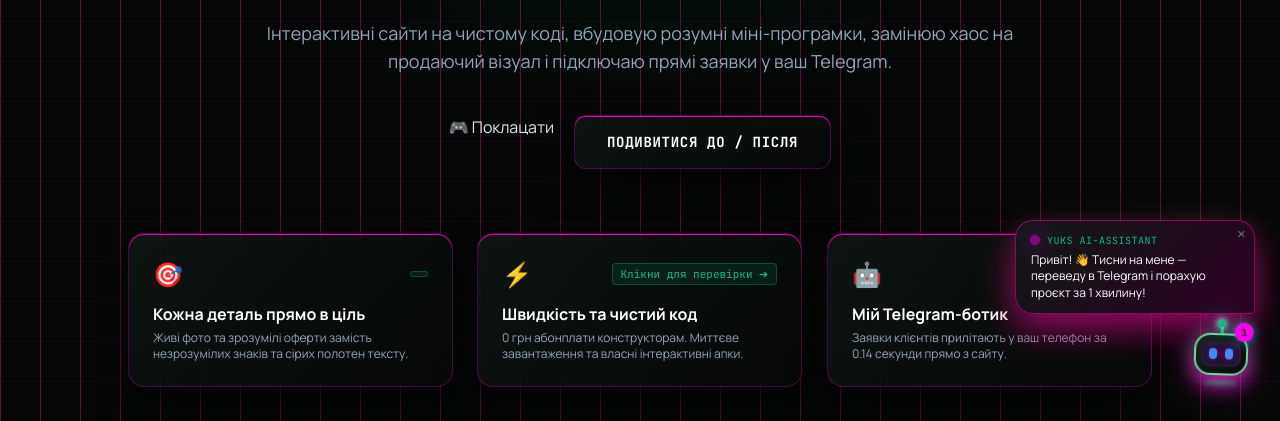
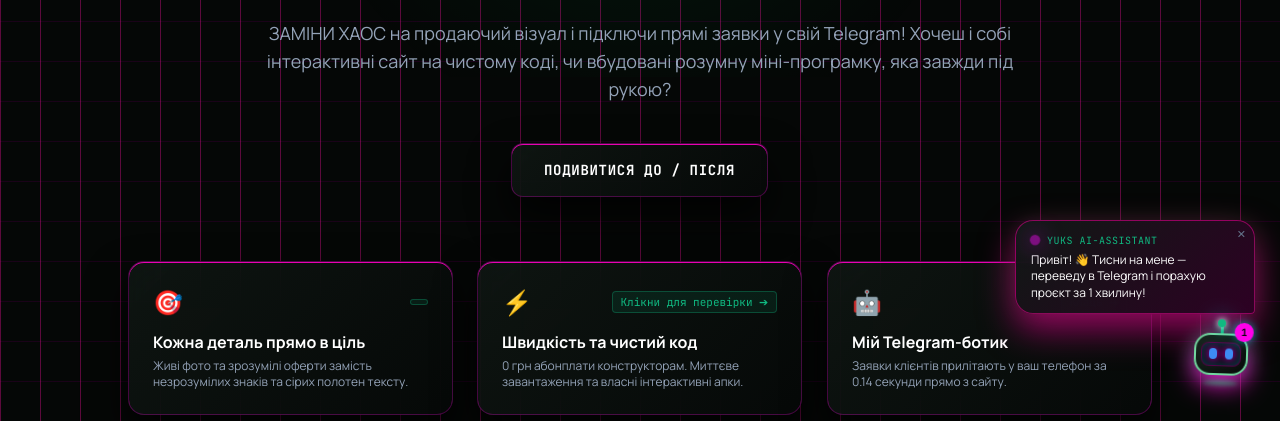
Before and after one commit to kiszka01-01/yuks.pl, a website: page index.html in a window 1280 px wide. Shown: the part 379-800 px from the top of the page. Drawn offline with nearby package versions, Linux system fonts and the light colour scheme; a web font is replaced by a local one.

Commit message:
Update index.html

```diff
--- a/index.html
+++ b/index.html
@@ -570,12 +570,13 @@
         </h1>
 
         <p class="text-slate-400 text-base sm:text-lg max-w-3xl font-normal leading-relaxed mb-10">
-     Інтерактивні сайти на чистому коді, вбудовую розумні міні-програмки, замінюю хаос на продаючий візуал і підключаю прямі заявки у ваш Telegram.
+      ЗАМІНИ ХАОС на продаючий візуал і підключи прямі заявки у свій Telegram!
+            Хочеш і собі інтерактивні сайт на чистому коді, чи вбудовані розумну міні-програмку, яка завжди під рукою?
         </p>
 
         <div class="flex flex-wrap justify-center gap-5 mb-16">
 
-        🎮 Поклацати
+
             </a>
             <a href="#transformation" class="px-8 py-4 rounded-xl glass-3d tilt-card text-white font-mono font-bold text-xs sm:text-sm uppercase tracking-wider hover:text-neon">
                 <span>Подивитися До / Після</span>
```
